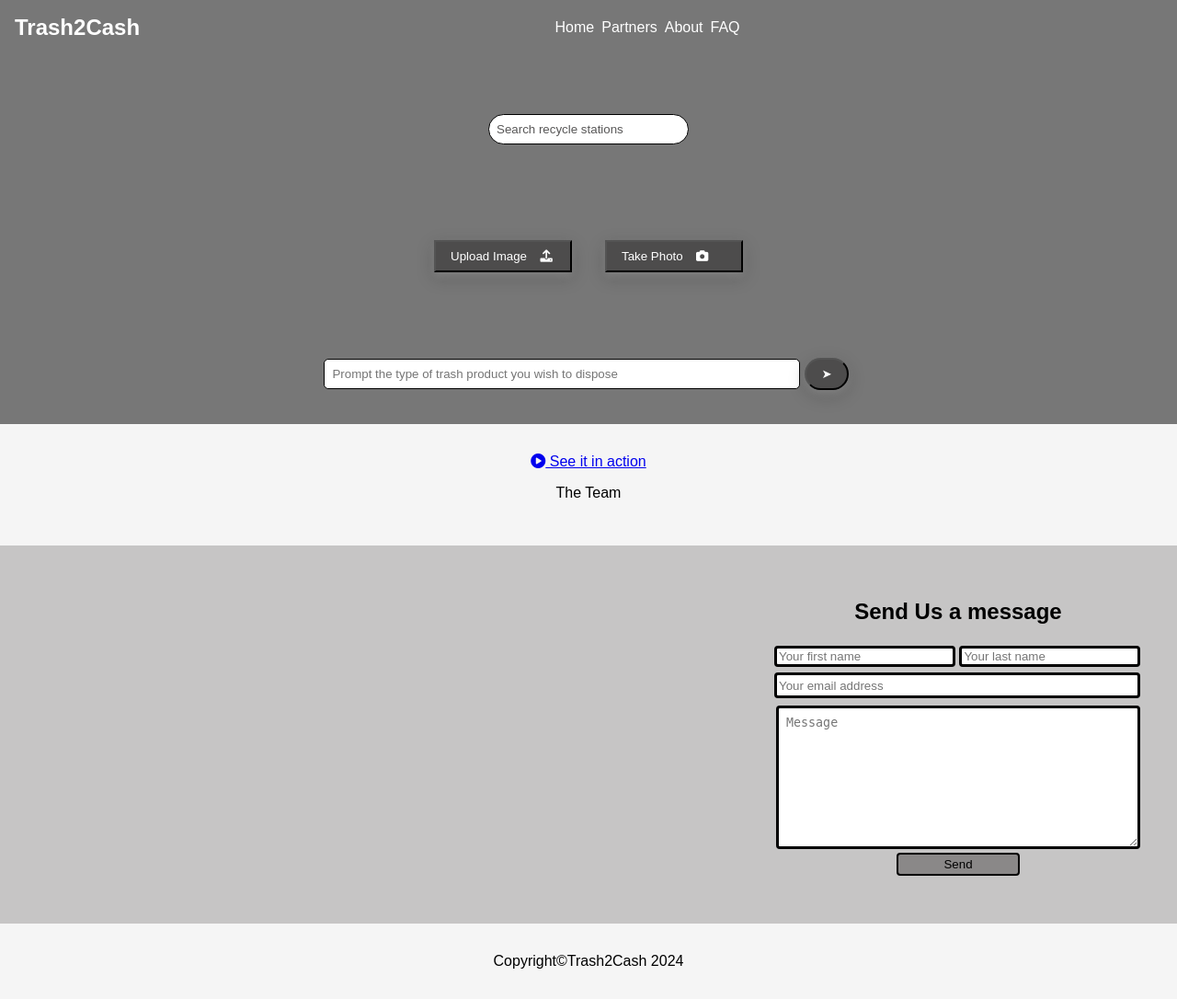
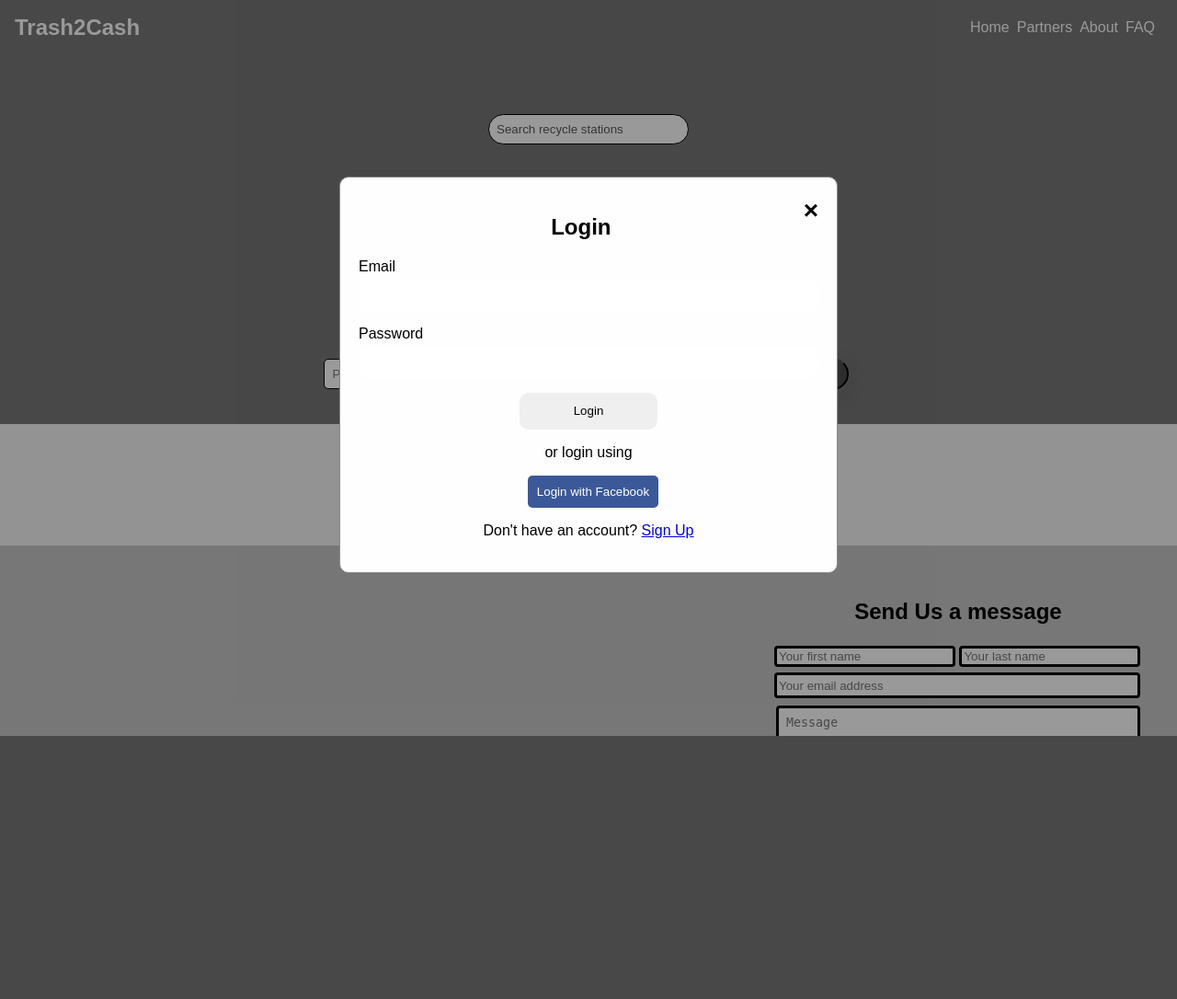
Before and after one commit to mmoh-i/Trash2Cash, a Flask app: page / in a window 1280 px wide. Shown: the whole page at 92% size. After the commit the page ends 800 px from the top, so only its background shows below. Run offline with Flask 3, Linux system fonts and the light colour scheme; some libraries are stand-ins or nearby versions.

Commit message:
signup/login updated

```diff
--- a/app.py
+++ b/app.py
@@ -18,6 +18,11 @@ def team():
 def signup():
     if request.method == 'POST':
         # Handle sign up logic
+        username = request.form.get('username')
+        email = request.form.get('email')
+        password = request.form.get('password')
+
+
         return redirect(url_for('home'))
     return render_template('signup.html')
 
--- a/static/css/styles.css
+++ b/static/css/styles.css
@@ -10,10 +10,6 @@ header {
     background-color: #777;
     color: #fff;
     padding: 1rem;
-    /* position: fixed; */
-    /* width: 100%; */
-    top: 0;
-    /* z-index: 1000; */
 }
 
 header .title {
@@ -36,7 +32,6 @@ nav {
     display: flex;
     margin: 0;
     padding: 0;
-    margin: auto;
 }
 
 nav ul li {
@@ -44,7 +39,7 @@ nav ul li {
 }
 
 nav ul li a {
-    color:#fff;
+    color: #fff;
     text-decoration: none;
 }
 
@@ -79,15 +74,15 @@ main {
 .search-bar::placeholder {
     color: #585757;
 }
-.ops-button{
+.ops-button {
     width: 100%;
     margin: 5em;
     display: flex;
     gap: 20px;
     justify-content: center;
 }
-.ops-button button{
-    width:150px;
+.ops-button button {
+    width: 150px;
 }
 
 .upload-btn,
@@ -95,15 +90,11 @@ main {
 .prompt-btn {
     padding: 0.5rem 1rem;
     margin: 0.5rem;
-    /* background-color: #fff; */
     background-color: #4d4c4c;
     color: #fff;
-    /* border: 2px solid #000; */
     display: flex;
     align-items: center;
-    box-shadow: 0 4px 8px
-    0 rgb(128, 128, 128), 0 6px
-    20px 0 rgba(0,0,0,0.19);
+    box-shadow: 0 4px 8px 0 rgb(128, 128, 128), 0 6px 20px 0 rgba(0, 0, 0, 0.19);
 }
 .prompt-btn {
     margin: 5px;
@@ -113,7 +104,7 @@ main {
 .upload-btn i,
 .photo-btn i {
     margin-left: 0.9rem;
-    margin-right:0rem;
+    margin-right: 0rem;
     float: right;
 }
 
@@ -149,10 +140,11 @@ main {
     text-align: left;
     padding: 2rem;
     display: flex;
+
     justify-content: flex-end;
 }
 .contact-section h2 {
-    float: right;
+float: right;
 }
 .contact-section form {
     border-radius: 5px;
@@ -166,23 +158,21 @@ main {
 #inner-form {
     flex-direction: column;
     width: 100%;
-
 }
 .inner-form1 {
     width: 100%;
     padding: 0.2em 0;
-
 }
 #inner-form input {
-    width:187px;
+    width: 187px;
     margin: 0.2rem 0;
     background-color: #fff;
     color: #000;
     border: solid #000;
     border-radius: 4px;
 }
-.inner-form1 input{
-    width:97%;
+.inner-form1 input {
+    width: 97%;
     margin: 0;
     height: 20px;
     border: solid;
@@ -198,8 +188,8 @@ main {
     border-radius: 4px;
 }
 
-.contact-section textarea{
-    height:10em;
+.contact-section textarea {
+    height: 10em;
 }
 .contact-section button {
     background-color: #8a8888;
@@ -207,7 +197,7 @@ main {
     border: 2px solid #000;
     border-radius: 4px;
     height: 25px;
-    width:10em;
+    width: 10em;
     margin-bottom: 1em;
 }
 
@@ -215,41 +205,33 @@ footer {
     text-align: center;
     padding: 1rem;
     color: #000;
-    background-color: #f5f5f5;;
-    /* position: fixed; */
-    bottom: 0;
+    background-color: #f5f5f5;
 }
 
 @media (max-width: 768px) {
     nav {
-        position: relative;
-        overflow: hidden;
+    position: relative;
+    overflow: hidden;
     }
     #navLinks {
         display: none;
-        /* width: 100%;
-        text-align: center; */
     }
-
     nav a.icon {
         display: block;
         color: #ffffff;
         font-size: 1.5rem;
         cursor: pointer;
-        /* position: absolute; */
     }
-
-    .ops-button{
+    .ops-button {
         width: 100%;
         display: flex;
         justify-content: center;
     }
-    .ops-button button{
-        width:35%;
+    .ops-button button {
+        width: 35%;
     }
-
-    .search-bar{
-        width:30%
+    .search-bar {
+        width: 30%;
     }
     .prompt-bar {
         width: 350px;
@@ -259,11 +241,102 @@ footer {
         width: 40%;
     }
     .contact-section input,
-    .contact-section textarea{
-        width:100%;
+    .contact-section textarea {
+        width: 100%;
     }
     .upload-section {
         flex-direction: column;
         align-items: center;
     }
 }
+
+/* Modal styles */
+.modal {
+    display: none;
+    position: fixed;
+    z-index: 1;
+    left: 0;
+    top: 0;
+    width: 100%;
+    height: 100%;
+    overflow: auto;
+    background-color: rgb(0,0,0);
+    background-color: rgba(0,0,0,0.4);
+}
+
+.modal-content {
+    background-color: #fefefe;
+    margin: 15% auto;
+    padding: 20px;
+    border: 1px solid #888;
+    width: 80%;
+    max-width: 500px;
+    text-align: center;
+    color: #000;
+    border-radius: 10px;
+}
+
+.close-btn {
+    color: #aaa;
+    float: right;
+    font-size: 28px;
+    font-weight: bold;
+}
+
+
+.close-btn
+,
+.close-btn
+{
+    color: black;
+    text-decoration: none;
+    cursor: pointer;
+}
+
+.input-group {
+    margin: 10px 0;
+
+}
+
+.input-group label {
+    display: block;
+    text-align: left;
+}
+
+.input-group input {
+    width: 100%;
+    padding: 10px;
+    margin: 5px 0;
+    box-sizing: border-box;
+    border-radius: 10px;
+    border:none;
+}
+
+.but {
+    border-radius: 10px;
+    width: 150px;
+    height: 40px;
+    border:none;
+}
+.social-buttons {
+    display: flex;
+    justify-content: center;
+    margin: 10px 0;
+}
+
+.social-btn {
+    margin: 0 5px;
+    padding: 10px;
+    border: none;
+    cursor: pointer;
+    color: white;
+    border-radius: 5px;
+}
+
+.facebook {
+    background-color: #3b5998;
+}
+
+.g-signin2 {
+    margin: 0 5px;
+}
--- a/templates/index.html
+++ b/templates/index.html
@@ -6,6 +6,8 @@
     <title>Trash2Cash</title>
     <link rel="stylesheet" href="{{ url_for('static', filename='css/styles.css') }}">
     <link rel="stylesheet" href="https://cdnjs.cloudflare.com/ajax/libs/font-awesome/6.0.0-beta3/css/all.min.css">
+    <script src="https://apis.google.com/js/platform.js" async defer></script>
+    <meta name="google-signin-client_id" content="YOUR_GOOGLE_CLIENT_ID.apps.googleusercontent.com">
 </head>
 <body>
     <header>
@@ -17,7 +19,7 @@
                 <li><a href="#">Home</a></li>
                 <li><a href="#">Partners</a></li>
                 <li><a href="#">About</a></li>
-                <li><a href="#">FAQ</a></li>
+                <li><a href="/signup">FAQ</a></li>
             </ul>
             <a href="javascript:void(0)" class="icon" onclick="toggleMenu()">
                 <i class="fa fa-bars"></i>
@@ -28,8 +30,8 @@
         <section class="upload-section">
             <input type="text" class="search-bar" placeholder="Search recycle stations">
             <div class="ops-button">
-                <button class="upload-btn">Upload Image <i class="fas fa-upload"></i></button>
-                <button class="photo-btn">Take Photo <i class="fas fa-camera"></i></button>
+                <button class="upload-btn" onclick="requireLogin()">Upload Image <i class="fas fa-upload"></i></button>
+                <button class="photo-btn" onclick="requireLogin()">Take Photo <i class="fas fa-camera"></i></button>
             </div>
             <input type="file" id="uploadInput" accept="image/*" style="display:none" onchange="previewImage(event)">
             <video id="camera" style="display:none" autoplay></video>
@@ -44,7 +46,6 @@
             <p>The Team</p>
         </section>
         <section class="contact-section">
-
             <form action="/send_message" method="post">
                 <h2>Send Us a message</h2>
                 <div id="inner-form">
@@ -62,6 +63,74 @@
     <footer>
         <p><bold>Copyright&copy;Trash2Cash 2024</bold></p>
     </footer>
+
+    <!-- Login Modal -->
+    <div id="loginModal" class="modal">
+        <div class="modal-content">
+            <span class="close-btn" onclick="closeModal()">&times;</span>
+            <h2>Login</h2>
+            <form action="/login" method="post">
+                <div class="input-group">
+                    <label for="email">Email</label>
+                    <input type="email" id="email" name="email" required>
+                </div>
+                <div class="input-group">
+                    <label for="password">Password</label>
+                    <input type="password" id="password" name="password" required>
+                </div>
+                <button class="but" type="submit">Login</button>
+                <p>or login using</p>
+                <div class="social-buttons">
+                    <div class="g-signin2" data-onsuccess="onSignIn" data-theme="dark"></div>
+                    <button type="button" class="social-btn facebook">Login with Facebook</button>
+                </div>
+                <p>Don't have an account? <a href="/signup">Sign Up</a></p>
+            </form>
+        </div>
+    </div>
+
     <script src="{{ url_for('static', filename='js/script.js') }}"></script>
+    <script>
+        window.onload = function() {
+            document.getElementById('loginModal').style.display = 'block';
+        }
+
+        function closeModal() {
+            document.getElementById('loginModal').style.display = 'none';
+        }
+
+        function requireLogin() {
+            if (!isUserLoggedIn()) {
+                document.getElementById('loginModal').style.display = 'block';
+            } else {
+                // Continue with the action
+            }
+        }
+
+        function isUserLoggedIn() {
+            // Replace with actual logic to check if the user is logged in
+            return false;
+        }
+
+        function onSignIn(googleUser) {
+            var profile = googleUser.getBasicProfile();
+            console.log('ID: ' + profile.getId());
+            console.log('Name: ' + profile.getName());
+            console.log('Image URL: ' + profile.getImageUrl());
+            console.log('Email: ' + profile.getEmail());
+            var id_token = googleUser.getAuthResponse().id_token;
+            fetch('/google-login', {
+                method: 'POST',
+                headers: {
+                    'Content-Type': 'application/json'
+                },
+                body: JSON.stringify({token: id_token})
+            }).then(response => response.json())
+              .then(data => {
+                  console.log(data);
+                  // Update login status or close modal
+              });
+        }
+    </script>
 </body>
 </html>
```
Also changed, not shown: templates/signup.html (+180 -0 lines), templates/login.html (deleted), 1 other file.
